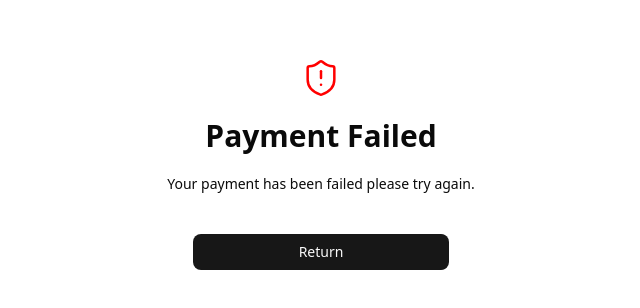
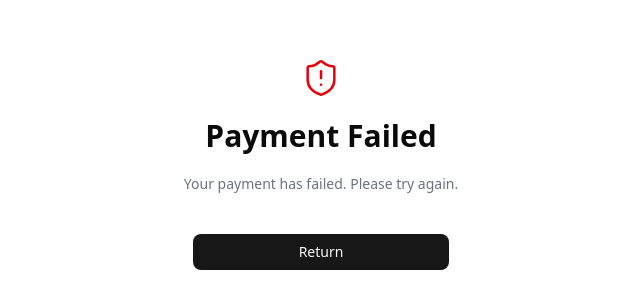
Before and after one commit to zeeshanwdev27/GymShark_Frontend, a React (Vite) app: page /cancel in a window 1280 px wide. Shown: the part 236-544 px from the top of the page, without its empty margins (319-959 px from the left). Built offline with nearby package versions, Linux system fonts and the light colour scheme.

Commit message:
added loader for cancel & success pages

```diff
--- a/src/pages/Cancel/Cancel.jsx
+++ b/src/pages/Cancel/Cancel.jsx
@@ -1,19 +1,36 @@
+import React, { useEffect, useState } from "react";
 import { Button } from "@/components/ui/button";
-import { ShieldAlert  } from "lucide-react";
+import { ShieldAlert } from "lucide-react";
 import { useNavigate } from "react-router-dom";
 
 function Cancel() {
+  const [loading, setLoading] = useState(true);
+  const navigate = useNavigate();
 
-    const navigate = useNavigate()
+  useEffect(() => {
+    // Simulate a short loading delay (you can remove or replace with actual logic)
+    const timer = setTimeout(() => setLoading(false), 1000);
+    return () => clearTimeout(timer);
+  }, []);
 
+  if (loading)
+    return (
+      <div className="min-h-screen flex items-center justify-center">
+        <div className="flex gap-2">
+          <span className="w-3 h-3 rounded-full bg-gray-800 animate-bounce [animation-delay:-0.3s]"></span>
+          <span className="w-3 h-3 rounded-full bg-gray-800 animate-bounce [animation-delay:-0.15s]"></span>
+          <span className="w-3 h-3 rounded-full bg-gray-800 animate-bounce"></span>
+        </div>
+      </div>
+    );
 
   return (
     <div className="min-h-screen flex flex-col gap-10 justify-center items-center">
       <div className="flex flex-col gap-5 justify-center items-center">
-        <ShieldAlert className="w-10 h-10" stroke='red' strokeWidth={1.5} />
+        <ShieldAlert className="w-10 h-10 text-red-600" strokeWidth={1.5} />
         <h1 className="text-3xl font-bold">Payment Failed</h1>
-        <p className="text-sm">
-          Your payment has been failed please try again.
+        <p className="text-sm text-gray-500">
+          Your payment has failed. Please try again.
         </p>
       </div>
       <Button onClick={() => navigate("/")} className="w-1/5">
--- a/src/pages/Success/Success.jsx
+++ b/src/pages/Success/Success.jsx
@@ -5,7 +5,6 @@ import { Button } from "@/components/ui/button";
 import { CircleCheck } from "lucide-react";
 import { useDispatch } from "react-redux";
 import { clearCart } from "../../features/Cart/CartSlice";
-
 
 function Success() {
   const [valid, setValid] = useState(false);
@@ -42,9 +41,18 @@ function Success() {
     verifyPayment();
   }, [sessionId, navigate, dispatch]);
 
-  if (loading) return <p>Loading...</p>;
+  if (loading)
+  return (
+    <div className="min-h-screen flex items-center justify-center">
+      <div className="flex gap-2">
+        <span className="w-3 h-3 rounded-full bg-gray-800 animate-bounce [animation-delay:-0.3s]"></span>
+        <span className="w-3 h-3 rounded-full bg-gray-800 animate-bounce [animation-delay:-0.15s]"></span>
+        <span className="w-3 h-3 rounded-full bg-gray-800 animate-bounce"></span>
+      </div>
+    </div>
+  );
 
-  if (!valid) return null; // Don't render success content if invalid
+  if (!valid) return null;
 
   return (
     <div className="min-h-screen flex flex-col gap-10 justify-center items-center">
```
